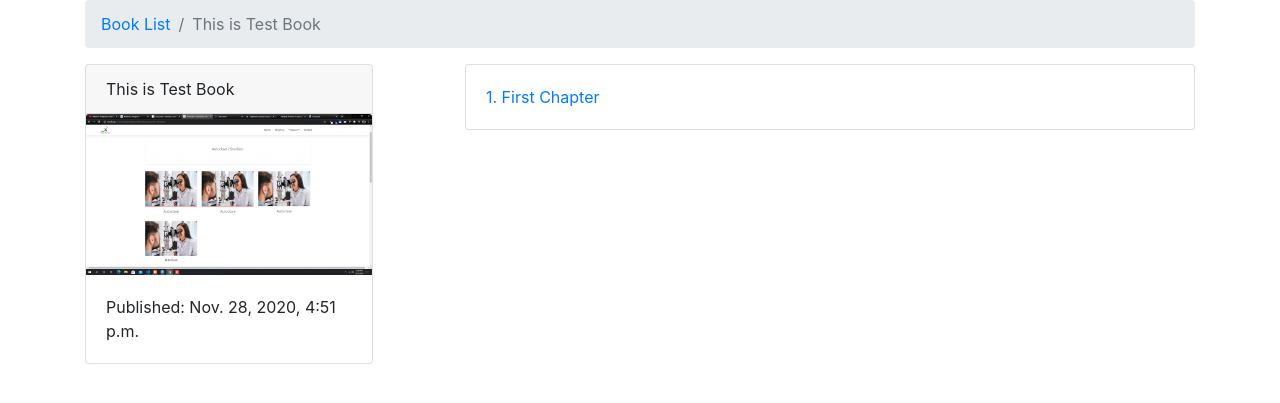
After one commit to ratulkhan44/django_digital_marketplace, a Django app: a page that uses templates/base.html in a window 1280 px wide. The commit adds this page. Shown: the top 403 px of the page. Run offline with Django 3.2, Linux system fonts and the light colour scheme; data comes from the database, SQL or seed files in the repository; both versions use the stored data as it was after the commit.

Commit message:
Finish styling book detail

```diff
--- a/books/models.py
+++ b/books/models.py
@@ -1,6 +1,8 @@
 from django.db import models
+from django.shortcuts import redirect, reverse
 
 # Create your models here.
+
 
 class Author(models.Model):
     first_name = models.CharField(max_length=30)
@@ -10,38 +12,60 @@ class Author(models.Model):
     def __str__(self):
         return f"{self.first_name} {self.last_name}"
 
+
 class Book(models.Model):
     authors = models.ManyToManyField(Author)
     title = models.CharField(max_length=100)
-    publication_date=models.DateTimeField()
-    isbn=models.CharField(max_length=16)
+    publication_date = models.DateTimeField()
+    isbn = models.CharField(max_length=16)
     slug = models.SlugField()
-    cover=models.ImageField()
+    cover = models.ImageField()
     price = models.FloatField()
 
     def __str__(self):
         return self.title
 
+    def get_absolute_url(self):
+        return reverse("books:book_detail", kwargs={
+            'slug': self.slug
+        })
+
+
 class Chapter(models.Model):
-    book = models.ForeignKey(Book,on_delete=models.CASCADE)
-    chapter_number=models.IntegerField()
+    book = models.ForeignKey(Book, on_delete=models.CASCADE)
+    chapter_number = models.IntegerField()
     title = models.CharField(max_length=100)
 
     def __str__(self):
         return self.title
 
+    def get_absolute_url(self):
+        return reverse("books:chapter_detail", kwargs={
+            'book_slug': self.book.slug,
+            'chapter_number': self.chapter_number
+        })
+
+
 class Exercise(models.Model):
-    chapter = models.ForeignKey(Chapter,on_delete=models.CASCADE)
-    exercise_number=models.IntegerField()
-    page_number=models.IntegerField()
+    chapter = models.ForeignKey(Chapter, on_delete=models.CASCADE)
+    exercise_number = models.IntegerField()
+    page_number = models.IntegerField()
     title = models.CharField(max_length=100)
 
     def __str__(self):
         return self.title
 
+    def get_absolute_url(self):
+        return reverse("books:exercise_detail", kwargs={
+            'book_slug': self.chapter.book.slug,
+            'chapter_number': self.chapter.chapter_number,
+            'exercise_number': self.exercise_number
+        })
+
+
 class Solution(models.Model):
-    exercise=models.ForeignKey(Exercise,on_delete=models.CASCADE)
-    image=models.ImageField()
+    exercise = models.ForeignKey(Exercise, on_delete=models.CASCADE)
+    image = models.ImageField()
 
     def __str__(self):
         return f"{self.exercise.title}-{self.pk}"
--- a/books/urls.py
+++ b/books/urls.py
@@ -1,9 +1,14 @@
 from django.urls import path
-from .views import book_list
+from .views import book_list, book_detail, chapter_detail, exercise_detail
 
-app_name='books'
+app_name = 'books'
 
 
 urlpatterns = [
-    path('',book_list,name='book_list'),
+    path('', book_list, name='book_list'),
+    path('<slug>/', book_detail, name='book_detail'),
+    path('<book_slug>/<int:chapter_number>',
+         chapter_detail, name='chapter_detail'),
+    path('<book_slug>/<int:chapter_number>/<int:exercise_number>',
+         exercise_detail, name='exercise_detail'),
 ]
--- a/books/views.py
+++ b/books/views.py
@@ -1,11 +1,45 @@
-from django.shortcuts import render
-from .models import Book
+from django.shortcuts import render, get_object_or_404, Http404
+from .models import Book, Chapter, Exercise
 
 # Create your views here.
 
+
 def book_list(request):
-    queryset=Book.objects.all()
-    context={
-        'queryset':queryset
+    queryset = Book.objects.all()
+    context = {
+        'queryset': queryset
     }
-    return render(request,'book_list.html',context)
+    return render(request, 'book_list.html', context)
+
+
+def book_detail(request, slug):
+    book = get_object_or_404(Book, slug=slug)
+    context = {
+        'book': book
+    }
+    return render(request, 'book_detail.html', context)
+
+
+def chapter_detail(request, book_slug, chapter_number):
+    chapter_qs = Chapter.objects\
+        .filter(book__slug=book_slug)\
+        .filter(chapter_number=chapter_number)
+    if chapter_qs.exists():
+        context = {
+            'chapter': chapter_qs[0]
+        }
+        return render(request, 'chapter_detail.html', context)
+    raise Http404
+
+
+def exercise_detail(request, book_slug, chapter_number, exercise_number):
+    exercise_qs = Exercise.objects\
+        .filter(chapter__book__slug=book_slug)\
+        .filter(chapter__chapter_number=chapter_number)\
+        .filter(exercise_number=exercise_number)
+    if exercise_qs.exists():
+        context = {
+            'exercise': exercise_qs[0]
+        }
+        return render(request, 'exercise_detail.html', context)
+    raise Http404
--- a/django_digital_marketplace/settings.py
+++ b/django_digital_marketplace/settings.py
@@ -66,7 +66,7 @@ WSGI_APPLICATION = 'django_digital_marketplace.wsgi.application'
 DATABASES = {
     'default': {
         'ENGINE': 'django.db.backends.sqlite3',
-        'NAME': BASE_DIR / 'db.sqlite3',
+        'NAME': str(BASE_DIR / 'db.sqlite3'),
     }
 }
 
--- /dev/null
+++ b/templates/base.html
@@ -0,0 +1,38 @@
+<!DOCTYPE html>
+<html lang="en">
+
+<head>
+    <meta charset="UTF-8">
+    <meta name="viewport" content="width=device-width, initial-scale=1.0">
+    <title>{% block head_title %}{% endblock head_title %}</title>
+    <link rel="stylesheet" href="https://stackpath.bootstrapcdn.com/font-awesome/4.7.0/css/font-awesome.min.css"
+        integrity="sha384-wvfXpqpZZVQGK6TAh5PVlGOfQNHSoD2xbE+QkPxCAFlNEevoEH3Sl0sibVcOQVnN" crossorigin="anonymous">
+    <link rel="stylesheet" href="https://cdn.jsdelivr.net/npm/bootstrap@4.5.3/dist/css/bootstrap.min.css"
+        integrity="sha384-TX8t27EcRE3e/ihU7zmQxVncDAy5uIKz4rEkgIXeMed4M0jlfIDPvg6uqKI2xXr2" crossorigin="anonymous">
+</head>
+
+<body>
+    <div class="container">
+        <nav aria-label="breadcrumb">
+            <ol class="breadcrumb">
+                {% block breadcrumb %}
+
+                {% endblock breadcrumb %}
+            </ol>
+        </nav>
+        {% block content %}
+
+        {% endblock content %}
+        <script src="https://code.jquery.com/jquery-3.5.1.slim.min.js"
+            integrity="sha384-DfXdz2htPH0lsSSs5nCTpuj/zy4C+OGpamoFVy38MVBnE+IbbVYUew+OrCXaRkfj"
+            crossorigin="anonymous"></script>
+        <script src="https://cdn.jsdelivr.net/npm/popper.js@1.16.1/dist/umd/popper.min.js"
+            integrity="sha384-9/reFTGAW83EW2RDu2S0VKaIzap3H66lZH81PoYlFhbGU+6BZp6G7niu735Sk7lN"
+            crossorigin="anonymous"></script>
+        <script src="https://cdn.jsdelivr.net/npm/bootstrap@4.5.3/dist/js/bootstrap.min.js"
+            integrity="sha384-w1Q4orYjBQndcko6MimVbzY0tgp4pWB4lZ7lr30WKz0vr/aWKhXdBNmNb5D92v7s"
+            crossorigin="anonymous"></script>
+    </div>
+</body>
+
+</html>
--- /dev/null
+++ b/templates/book_detail.html
@@ -0,0 +1,37 @@
+{% extends "base.html" %}
+{% block head_title %}
+Digital Marketplace
+{% endblock head_title %}
+
+{% block breadcrumb %}
+<li class="breadcrumb-item"><a href="{% url 'books:book_list' %}">Book List</a></li>
+<li class="breadcrumb-item active" aria-current="page">{{book.title}}</li>
+{% endblock breadcrumb %}
+
+{% block content %}
+<div class="row">
+    <div class="col-md-4">
+        <main>
+            <div class="card" style="width: 18rem;">
+                <div class="card-header">{{book.title}}</div>
+                <img src="{{book.cover.url}}" class="card-img-top">
+                <div class="card-body">
+                    <p class="card-text">Published: {{book.publication_date}}</p>
+                </div>
+            </div>
+        </main>
+    </div>
+    <div class="col-md-8">
+        <aside>
+            {% for chapter in book.chapter_set.all %}
+            <div class="card">
+                <div class="card-body">
+                    <a href="{{chapter.get_absolute_url}}">{{chapter.chapter_number}}. {{chapter.title}}</a>
+                </div>
+            </div>
+            {% endfor %}
+        </aside>
+    </div>
+</div>
+
+{% endblock content %}
```
Also changed, not shown: templates/book_list.html (+28 -14 lines), templates/chapter_detail.html (added, +23 -0 lines), templates/exercise_detail.html (added, +21 -0 lines), db.sqlite3, 4 other files.
